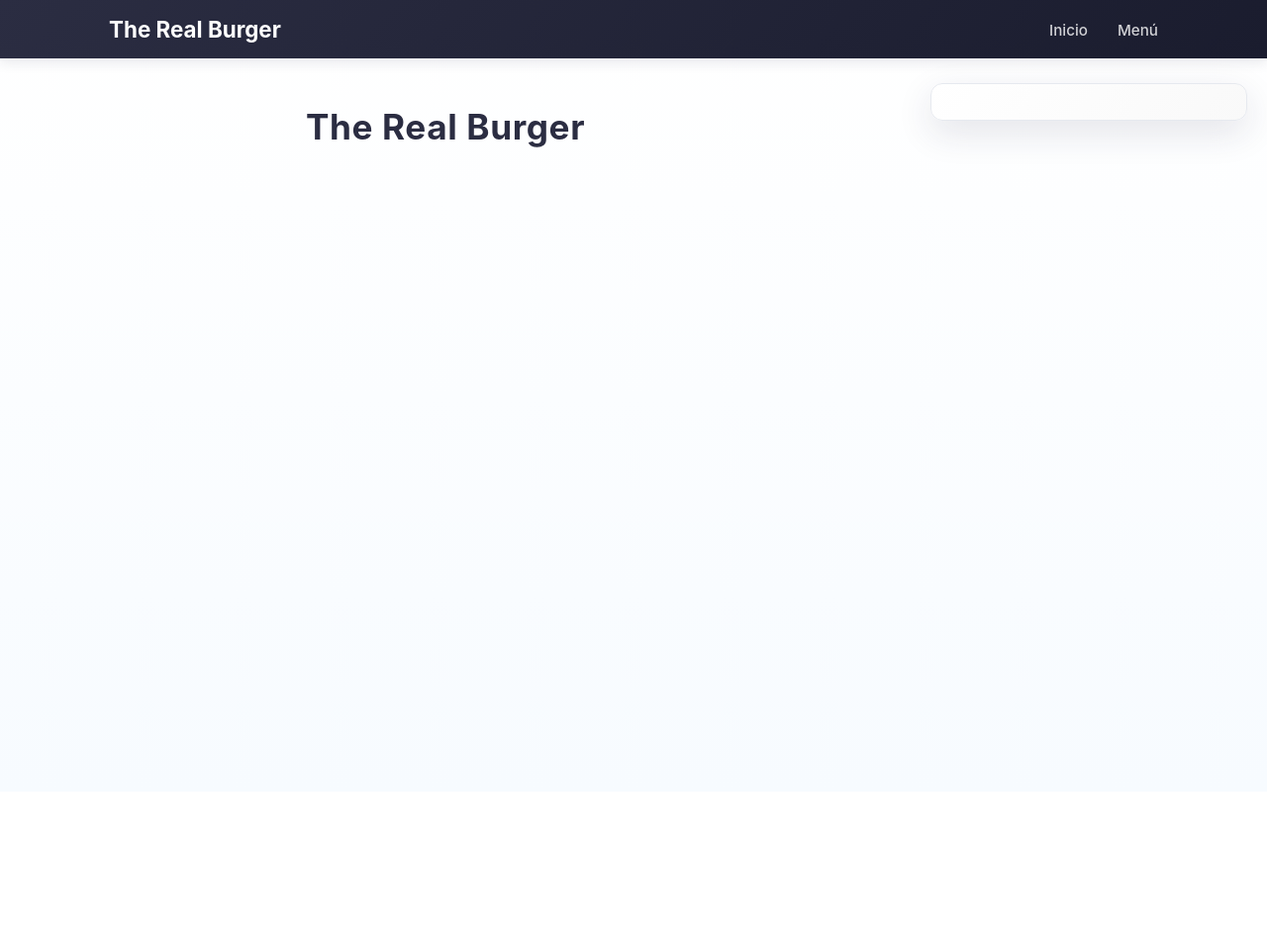
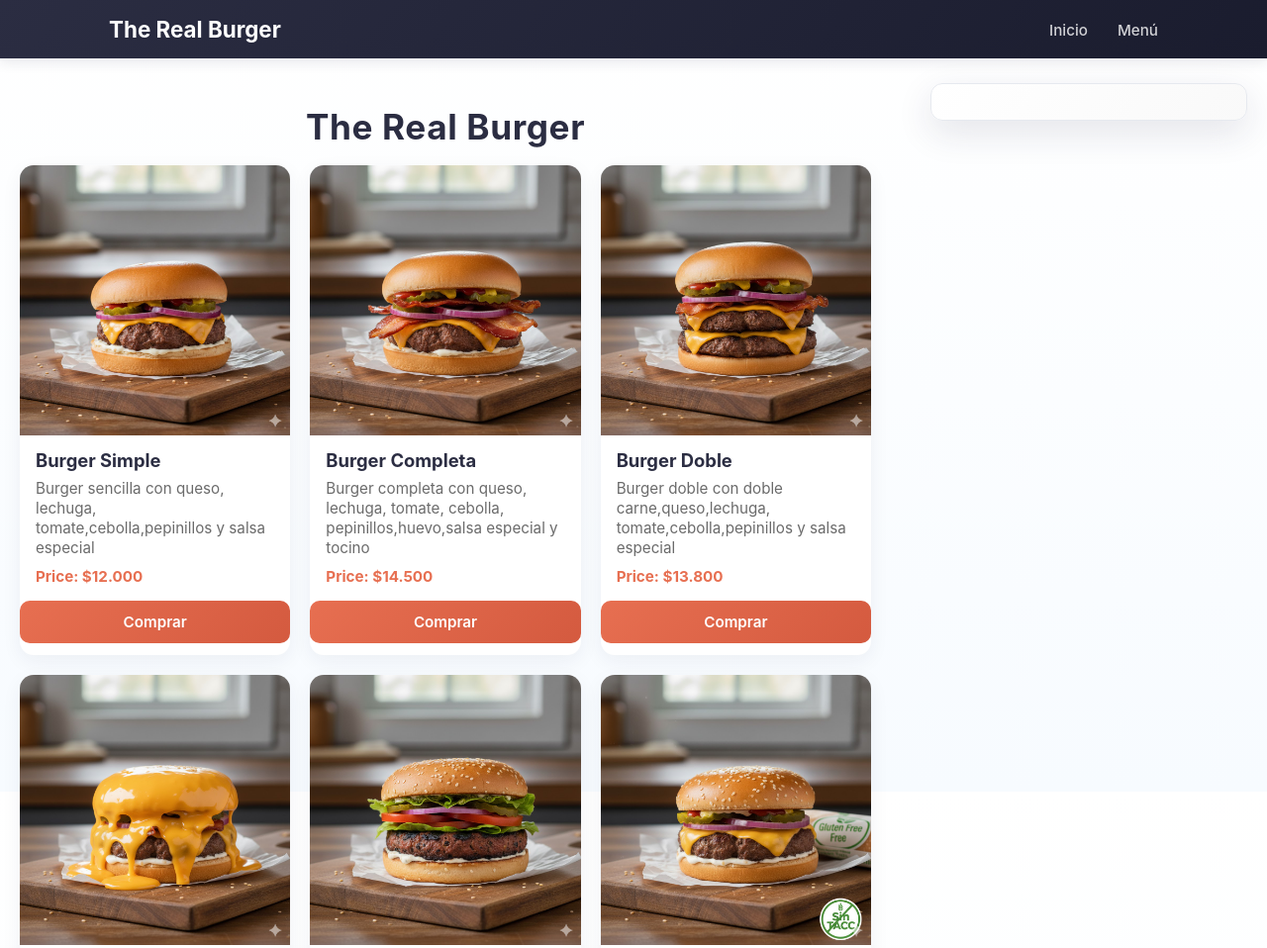
Before and after one commit to CarlosRueda-mk/DOMJS, a plain HTML site: page index.html in a window 1280 px wide. Shown: the top 958 px of the page at 99% size. Before the commit the page ends 800 px from the top, so only its background shows below. Drawn offline with nearby package versions, Linux system fonts and the light colour scheme; some packages are replaced by stand-ins of ours; the site is published under a folder, as on GitHub Pages, so addresses that start at the root find nothing; a script that the page names is missing.

Commit message:
error de carga de archivos

```diff
--- a/index.html
+++ b/index.html
@@ -9,11 +9,10 @@
       type="text/css"
       href="https://cdn.jsdelivr.net/npm/toastify-js/src/toastify.min.css"
     />
-    <script defer src="/main.js"></script>
+    <script defer src="main.js"></script>
   </head>
-  <bod
-  y>
-    <hearder>
+  <body>
+    <header>
       <nav class="navbar">
         <div class="navbar-container">
           <div class="navbar-logo">The Real Burger</div>
@@ -25,7 +24,7 @@
           </ul>
         </div>
       </nav>
-    </hearder>
+    </header>
 
     <main>
       <section id="inicio">
```
